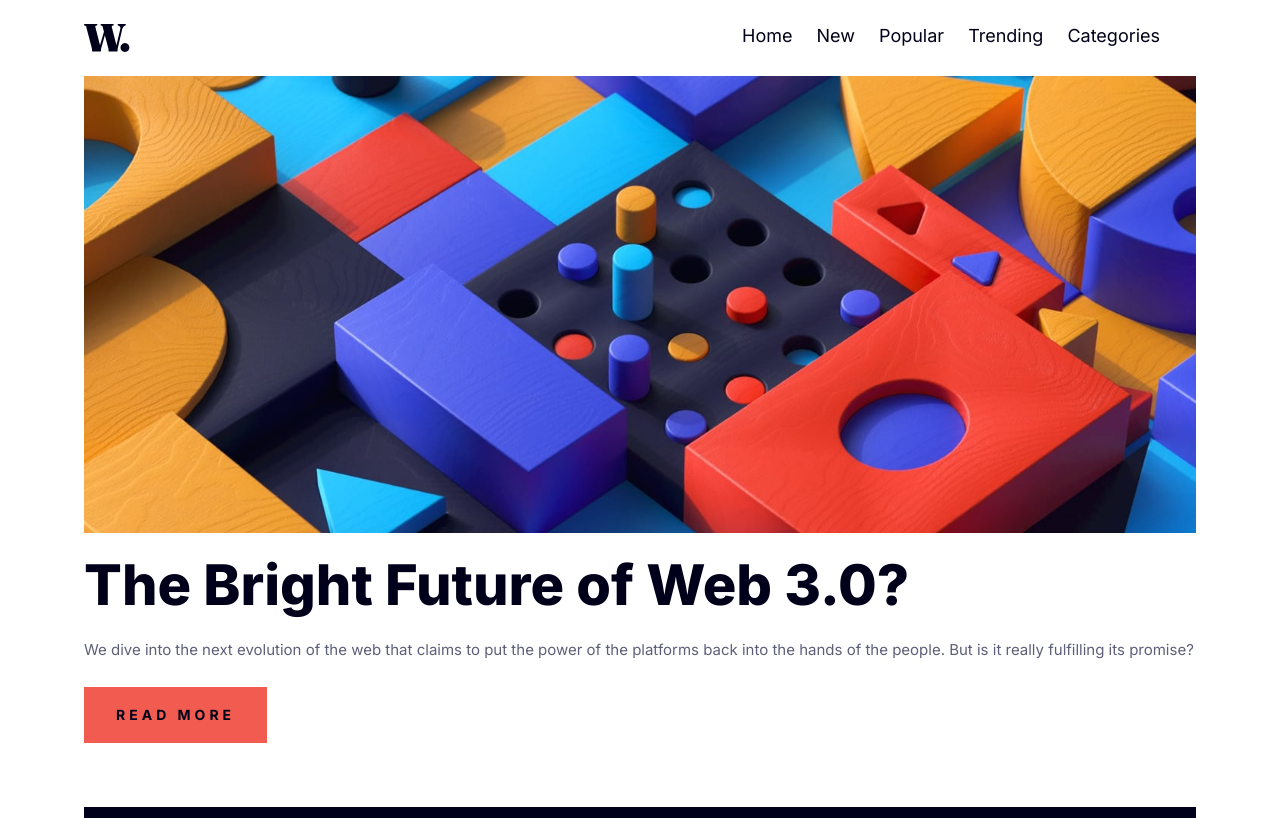
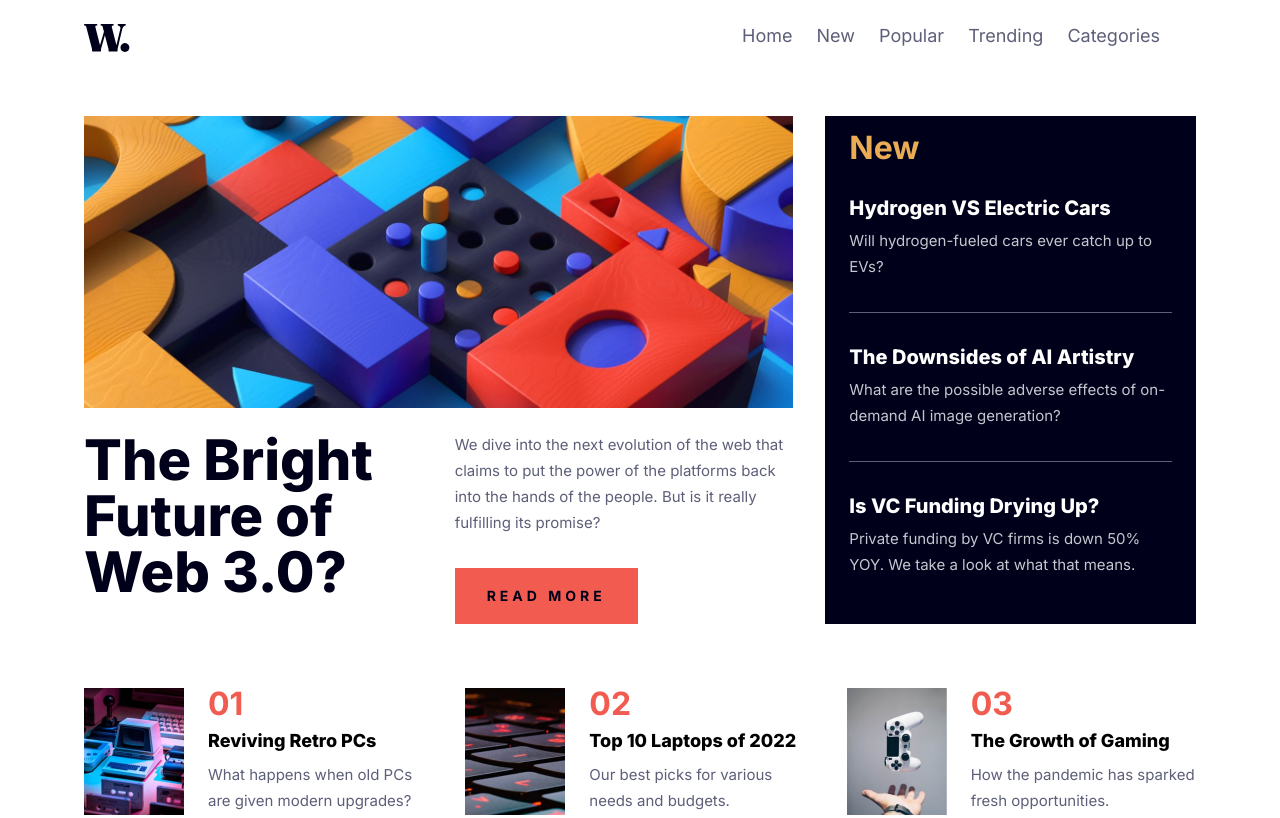
Before and after one commit to KrisvHeij/news-homepage, a plain HTML site: page index.html in a window 1280 px wide. Shown: the top 818 px of the page. Drawn offline with Linux system fonts and the light colour scheme.

Commit message:
Update style.css

```diff
--- a/style.css
+++ b/style.css
@@ -286,10 +286,18 @@ body {
 
 /* Media query > 768px/48rem */
 @media (min-width: 48rem) {
+  body {
+    min-height: 100vh;
+    display: flex;
+    align-items: center;
+  }
+
   header {
     display: flex;
     justify-content: space-between;
+    margin-block-end: var(--sp-800);
   }
+
   /* Hide menu button */
   .menu-button {
     display: none;
@@ -303,7 +311,39 @@ body {
     transform: translateX(0%);
   }
 
+  .menu-link {
+    color: var(--c-navy-600);
+  }
+
+  /* Main */
+  main {
+    display: grid;
+    grid-template-columns: repeat(3, 1fr);
+  }
+
+  .showcase {
+    grid-column: 1 / 3;
+    margin-block-start: 0;
+    margin-inline-end: var(--sp-400);
+  }
+
+  .showcase-inner {
+    display: flex;
+    gap: var(--sp-400);
+  }
+
+  .showcase-header,
+  .showcase-description {
+    flex: 1;
+  }
+
+  .article-link {
+    margin-block-start: var(--sp-400);
+  }
+
+  /* Section new articles */
   .section-new {
+    grid-column: 3 / 4;
     padding-block: 1rem;
     padding-inline: 1.5rem;
   }
@@ -311,6 +351,12 @@ body {
   .section-new h2 {
     font-size: 2rem;
   }
+
+  /* Article container */
+  .article-container {
+    grid-column: 1 / 4;
+    grid-template-columns: repeat(3, 1fr);
+  }
 }
 
 /* Visually hidden class */
```
